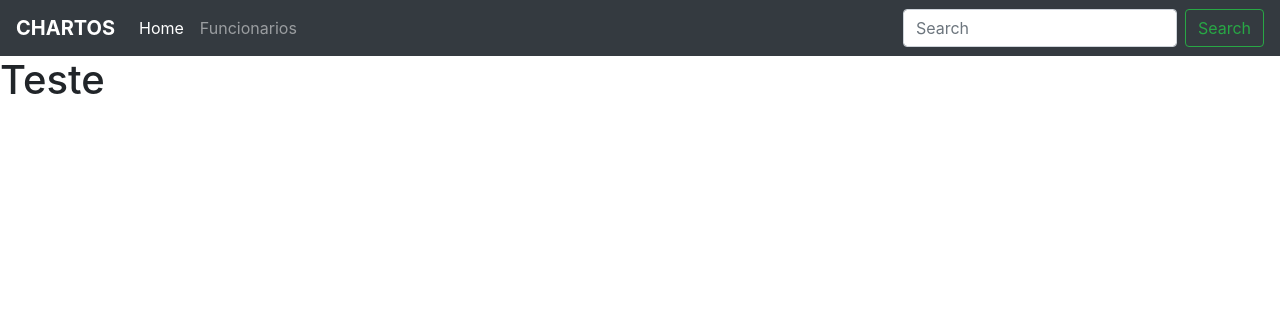
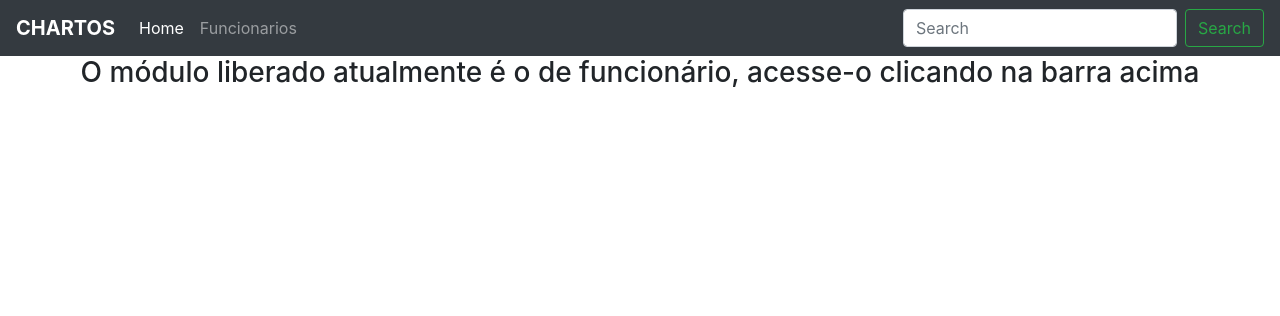
Before and after one commit to Jeremias333/pythonweb, a Django app: page / in a window 1280 px wide. Shown: the top 316 px of the page. Run offline with Django 3.2, Linux system fonts and the light colour scheme; some libraries are stand-ins or nearby versions.

Commit message:
Adicionado texto explicativo para a home.

```diff
--- a/initial/blog/blog/templates/index.html
+++ b/initial/blog/blog/templates/index.html
@@ -30,8 +30,9 @@
 				</form>
 			</div>
 		</nav>
-		<h1>Teste</h1>
-
+		<center>
+			<h3>O módulo liberado atualmente é o de funcionário, acesse-o clicando na barra acima</h3>
+		</center>
 
 		<script src="https://code.jquery.com/jquery-3.5.1.slim.min.js" integrity="sha384-DfXdz2htPH0lsSSs5nCTpuj/zy4C+OGpamoFVy38MVBnE+IbbVYUew+OrCXaRkfj" crossorigin="anonymous"></script>
 	    <script src="https://cdn.jsdelivr.net/npm/popper.js@1.16.0/dist/umd/popper.min.js" integrity="sha384-Q6E9RHvbIyZFJoft+2mJbHaEWldlvI9IOYy5n3zV9zzTtmI3UksdQRVvoxMfooAo" crossorigin="anonymous"></script>
```
